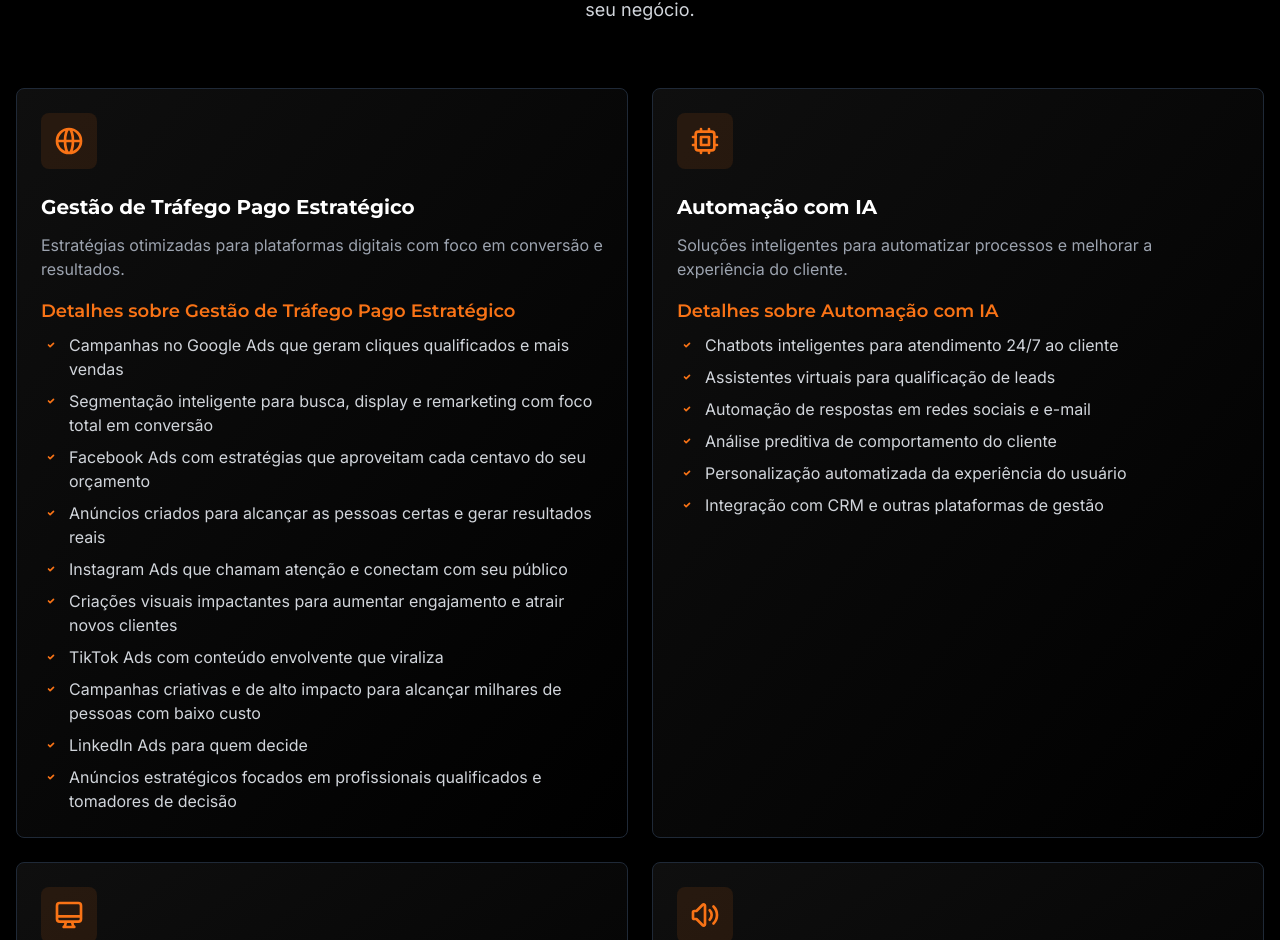
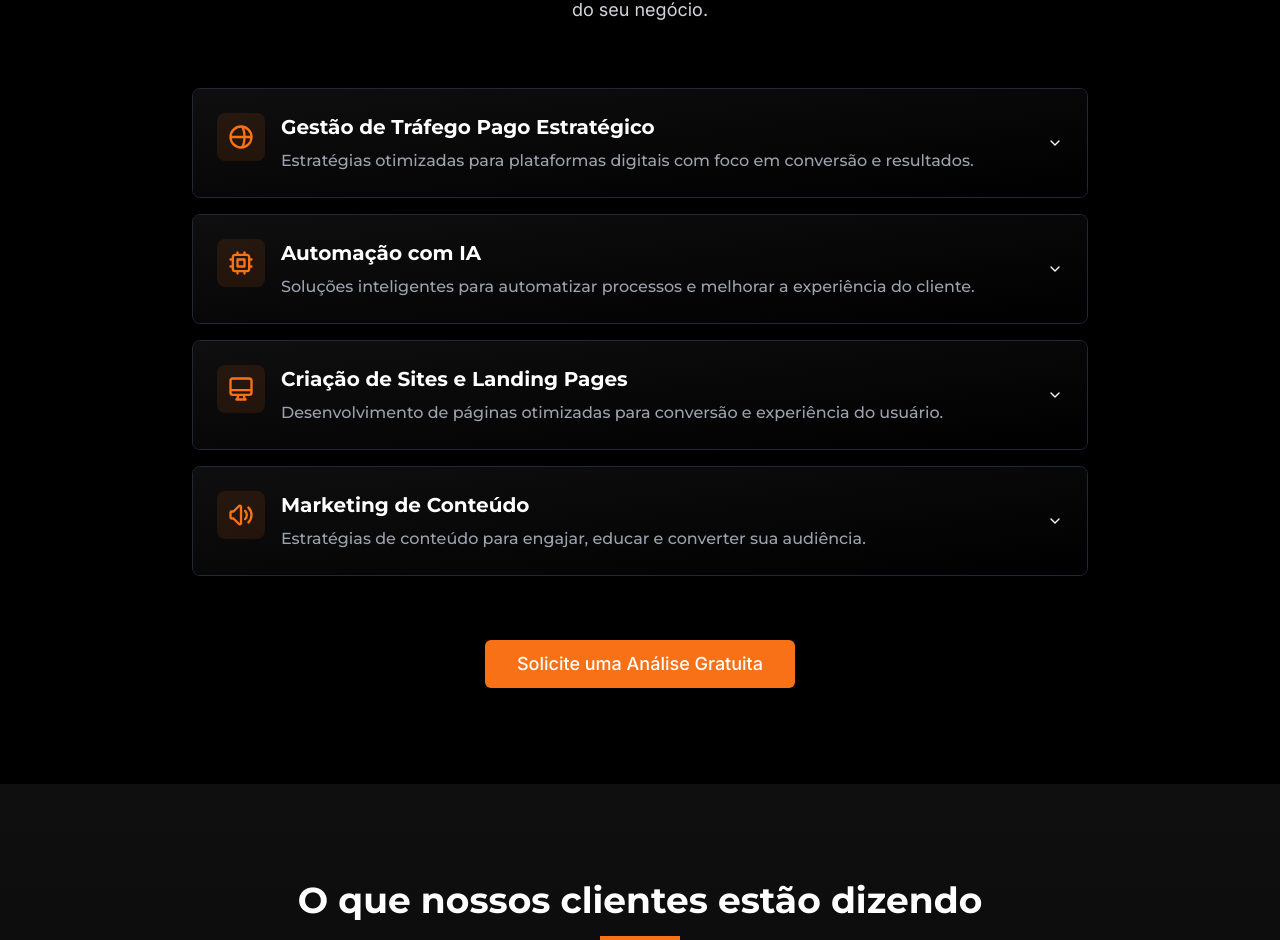
Before and after one commit to mhrn7/id-digital-launch, a React (Vite) app: page / in a window 1280 px wide. Shown: the part 1860-2800 px from the top of the page. Built offline with nearby package versions, Linux system fonts and the light colour scheme.

Commit message:
Fix: Mobile menu and accordion for services
- Fixed the mobile menu overlapping the page content.
- Implemented an accordion-style layout for the services section, enhancing mobile usability.
- Ensured responsiveness and optimized performance across all devices.

```diff
--- a/src/components/Services.tsx
+++ b/src/components/Services.tsx
@@ -1,24 +1,23 @@
 
 import { useEffect } from 'react';
 import { Button } from '@/components/ui/button';
+import { Accordion, AccordionContent, AccordionItem, AccordionTrigger } from '@/components/ui/accordion';
 import { useLanguage } from './LanguageProvider';
 
 interface ServiceDetailsProps {
-  title: string;
   details: string[];
 }
 
-const ServiceDetails = ({ title, details }: ServiceDetailsProps) => {
+const ServiceDetails = ({ details }: ServiceDetailsProps) => {
   return (
     <div className="mt-4">
-      <h4 className="text-lg font-semibold mb-2 text-idOrange">{title}</h4>
-      <ul className="space-y-2">
+      <ul className="space-y-3">
         {details.map((detail, idx) => (
           <li key={idx} className="flex items-start">
-            <svg className="w-5 h-5 text-idOrange mr-2 flex-shrink-0 mt-0.5" fill="none" stroke="currentColor" viewBox="0 0 24 24" xmlns="http://www.w3.org/2000/svg">
+            <svg className="w-4 h-4 text-idOrange mr-3 flex-shrink-0 mt-1" fill="none" stroke="currentColor" viewBox="0 0 24 24" xmlns="http://www.w3.org/2000/svg">
               <path strokeLinecap="round" strokeLinejoin="round" strokeWidth={2} d="M9 12l2 2 4-4" />
             </svg>
-            <span className="text-gray-300">{detail}</span>
+            <span className="text-gray-300 text-sm leading-relaxed">{detail}</span>
           </li>
         ))}
       </ul>
@@ -26,33 +25,34 @@ const ServiceDetails = ({ title, details }: ServiceDetailsProps) => {
   );
 };
 
-interface ServiceCardProps {
+interface ServiceItemProps {
   title: string;
   description: string;
   icon: React.ReactNode;
   details: string[];
+  value: string;
 }
 
-const ServiceCard = ({ title, description, icon, details }: ServiceCardProps) => {
+const ServiceItem = ({ title, description, icon, details, value }: ServiceItemProps) => {
   return (
-    <div
-      className="bg-gradient-to-br from-idDarkBlack to-black p-6 rounded-lg border border-gray-800
-                 transition-all duration-300 animate-on-scroll hover:border-idOrange/50
-                 hover:shadow-lg hover:shadow-idOrange/10"
-    >
-      <div className="w-14 h-14 bg-idOrange/10 rounded-lg flex items-center justify-center mb-6 transition-all duration-300 hover:bg-idOrange/20">
+    <AccordionItem value={value} className="border border-gray-800 rounded-lg mb-4 overflow-hidden">
+      <AccordionTrigger className="bg-gradient-to-br from-idDarkBlack to-black p-6 hover:no-underline hover:bg-gradient-to-br hover:from-idDarkBlack/80 hover:to-black/80 transition-all duration-300 [&[data-state=open]]:border-b [&[data-state=open]]:border-gray-800">
+        <div className="flex items-start text-left w-full">
+          <div className="w-12 h-12 bg-idOrange/10 rounded-lg flex items-center justify-center mr-4 flex-shrink-0 transition-all duration-300 group-hover:bg-idOrange/20">
             {icon}
           </div>
-      <h3 className="text-xl font-bold mb-3 transition-colors duration-300 text-white hover:text-idOrange">
+          <div className="flex-1 min-w-0">
+            <h3 className="text-lg md:text-xl font-bold mb-2 text-white group-hover:text-idOrange transition-colors duration-300">
               {title}
             </h3>
-      <p className="text-gray-400">{description}</p>
-
-      <ServiceDetails
-        title={`Detalhes sobre ${title}`}
-        details={details}
-      />
+            <p className="text-gray-400 text-sm md:text-base leading-relaxed pr-4">{description}</p>
           </div>
+        </div>
+      </AccordionTrigger>
+      <AccordionContent className="bg-gradient-to-br from-idDarkBlack to-black px-6 pb-6">
+        <ServiceDetails details={details} />
+      </AccordionContent>
+    </AccordionItem>
   );
 };
 
@@ -277,56 +277,72 @@ const Services = () => {
   const whatsappMessage = getWhatsappMessage();
   const whatsappLink = `https://wa.me/5561999601534?text=${encodeURIComponent(whatsappMessage)}`;
 
+  const getServiceIcon = (index: number) => {
+    const iconClass = "w-6 h-6 md:w-7 md:h-7 text-idOrange";
+
+    switch (index) {
+      case 0:
+        return (
+          <svg className={iconClass} xmlns="http://www.w3.org/2000/svg" fill="none" viewBox="0 0 24 24" stroke="currentColor">
+            <path strokeLinecap="round" strokeLinejoin="round" strokeWidth={2} d="M21 12a9 9 0 01-9 9m9-9a9 9 0 00-9-9m9 9H3m9 9a9 9 0 01-9-9m9 9c1.657 0 3-4.03 3-9s-1.343-9-3-9m-9 9a9 9 0 019-9" />
+          </svg>
+        );
+      case 1:
+        return (
+          <svg className={iconClass} xmlns="http://www.w3.org/2000/svg" fill="none" viewBox="0 0 24 24" stroke="currentColor">
+            <path strokeLinecap="round" strokeLinejoin="round" strokeWidth={2} d="M9 3v2m6-2v2M9 19v2m6-2v2M5 9H3m2 6H3m18-6h-2m2 6h-2M7 19h10a2 2 0 002-2V7a2 2 0 00-2-2H7a2 2 0 00-2 2v10a2 2 0 002 2zM9 9h6v6H9V9z" />
+          </svg>
+        );
+      case 2:
+        return (
+          <svg className={iconClass} xmlns="http://www.w3.org/2000/svg" fill="none" viewBox="0 0 24 24" stroke="currentColor">
+            <path strokeLinecap="round" strokeLinejoin="round" strokeWidth={2} d="M9.75 17L9 20l-1 1h8l-1-1-.75-3M3 13h18M5 17h14a2 2 0 002-2V5a2 2 0 00-2-2H5a2 2 0 00-2 2v10a2 2 0 002 2z" />
+          </svg>
+        );
+      default:
+        return (
+          <svg className={iconClass} xmlns="http://www.w3.org/2000/svg" fill="none" viewBox="0 0 24 24" stroke="currentColor">
+            <path strokeLinecap="round" strokeLinejoin="round" strokeWidth={2} d="M15.536 8.464a5 5 0 010 7.072m2.828-9.9a9 9 0 010 12.728M5.586 15H4a1 1 0 01-1-1v-4a1 1 0 011-1h1.586l4.707-4.707C10.923 3.663 12 4.109 12 5v14c0 .891-1.077 1.337-1.707.707L5.586 15z" />
+          </svg>
+        );
+    }
+  };
+
   return (
     <section id="services" className="section-padding bg-black">
       <div className="container-custom">
-        <div className="max-w-3xl mx-auto text-center mb-16">
-          <h2 className="text-3xl md:text-4xl font-bold mb-6 animate-on-scroll">
+        <div className="max-w-3xl mx-auto text-center mb-12 md:mb-16">
+          <h2 className="text-2xl md:text-4xl font-bold mb-4 md:mb-6 animate-on-scroll">
             {content.title}
-            <span className="block w-20 h-1 bg-idOrange mx-auto mt-4"></span>
+            <span className="block w-16 md:w-20 h-1 bg-idOrange mx-auto mt-3 md:mt-4"></span>
           </h2>
-          <p className="text-lg text-gray-300 animate-on-scroll">
+          <p className="text-base md:text-lg text-gray-300 animate-on-scroll px-4">
             {content.description}
           </p>
         </div>
 
-        <div className="grid grid-cols-1 sm:grid-cols-2 gap-6">
+        <div className="max-w-4xl mx-auto">
+          <Accordion type="single" collapsible className="space-y-4">
             {content.services.map((service, index) => (
-            <ServiceCard
+              <ServiceItem
                 key={index}
+                value={`service-${index}`}
                 title={service.title}
                 description={service.description}
-              icon={
-                index === 0 ? (
-                  <svg className="w-8 h-8 text-idOrange" xmlns="http://www.w3.org/2000/svg" fill="none" viewBox="0 0 24 24" stroke="currentColor">
-                    <path strokeLinecap="round" strokeLinejoin="round" strokeWidth={2} d="M21 12a9 9 0 01-9 9m9-9a9 9 0 00-9-9m9 9H3m9 9a9 9 0 01-9-9m9 9c1.657 0 3-4.03 3-9s-1.343-9-3-9m0 18c-1.657 0-3-4.03-3-9s1.343-9 3-9m-9 9a9 9 0 019-9" />
-                  </svg>
-                ) : index === 1 ? (
-                  <svg className="w-8 h-8 text-idOrange" xmlns="http://www.w3.org/2000/svg" fill="none" viewBox="0 0 24 24" stroke="currentColor">
-                    <path strokeLinecap="round" strokeLinejoin="round" strokeWidth={2} d="M9 3v2m6-2v2M9 19v2m6-2v2M5 9H3m2 6H3m18-6h-2m2 6h-2M7 19h10a2 2 0 002-2V7a2 2 0 00-2-2H7a2 2 0 00-2 2v10a2 2 0 002 2zM9 9h6v6H9V9z" />
-                  </svg>
-                ) : index === 2 ? (
-                  <svg className="w-8 h-8 text-idOrange" xmlns="http://www.w3.org/2000/svg" fill="none" viewBox="0 0 24 24" stroke="currentColor">
-                    <path strokeLinecap="round" strokeLinejoin="round" strokeWidth={2} d="M9.75 17L9 20l-1 1h8l-1-1-.75-3M3 13h18M5 17h14a2 2 0 002-2V5a2 2 0 00-2-2H5a2 2 0 00-2 2v10a2 2 0 002 2z" />
-                  </svg>
-                ) : (
-                  <svg className="w-8 h-8 text-idOrange" xmlns="http://www.w3.org/2000/svg" fill="none" viewBox="0 0 24 24" stroke="currentColor">
-                    <path strokeLinecap="round" strokeLinejoin="round" strokeWidth={2} d="M15.536 8.464a5 5 0 010 7.072m2.828-9.9a9 9 0 010 12.728M5.586 15H4a1 1 0 01-1-1v-4a1 1 0 011-1h1.586l4.707-4.707C10.923 3.663 12 4.109 12 5v14c0 .891-1.077 1.337-1.707.707L5.586 15z" />
-                  </svg>
-                )
-              }
+                icon={getServiceIcon(index)}
                 details={service.details}
               />
             ))}
+          </Accordion>
         </div>
 
-        <div className="mt-16 text-center animate-on-scroll">
+        <div className="mt-12 md:mt-16 text-center animate-on-scroll">
           <a
             href={whatsappLink}
             target="_blank"
             rel="noopener noreferrer"
           >
-            <Button className="btn-primary text-lg px-8 py-6">
+            <Button className="btn-primary text-base md:text-lg px-6 md:px-8 py-4 md:py-6">
               {content.requestAnalysis}
             </Button>
           </a>
```
Also changed, not shown: src/components/Navbar.tsx (+50 -11 lines). Lines whose indentation alone changed are shown as unchanged.
